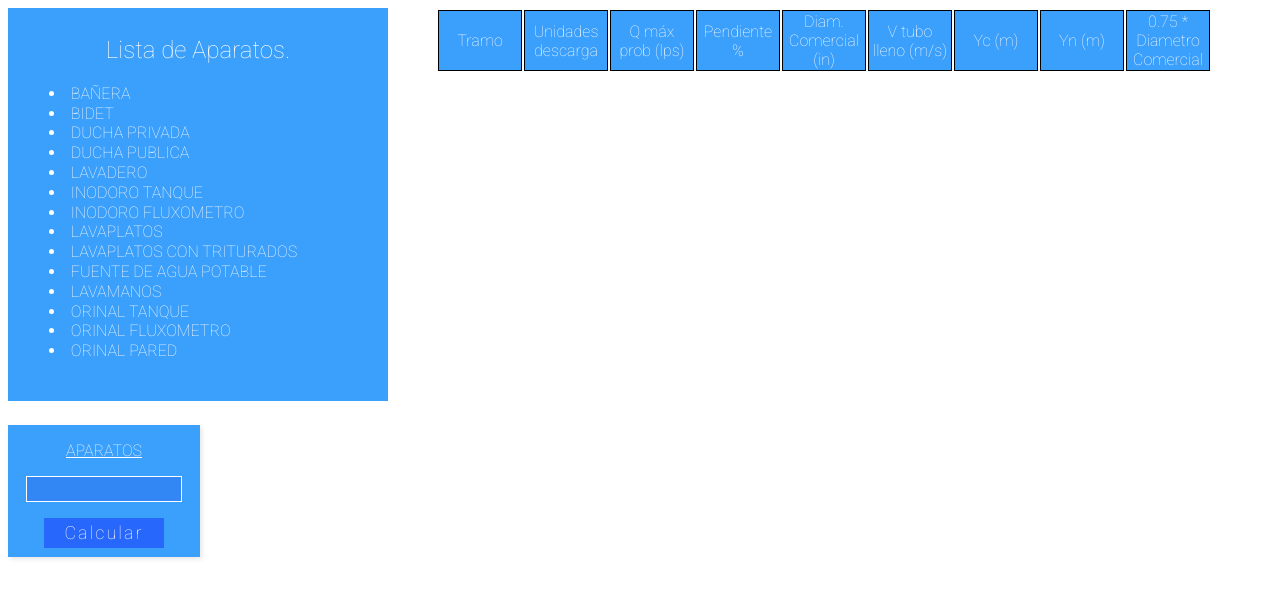
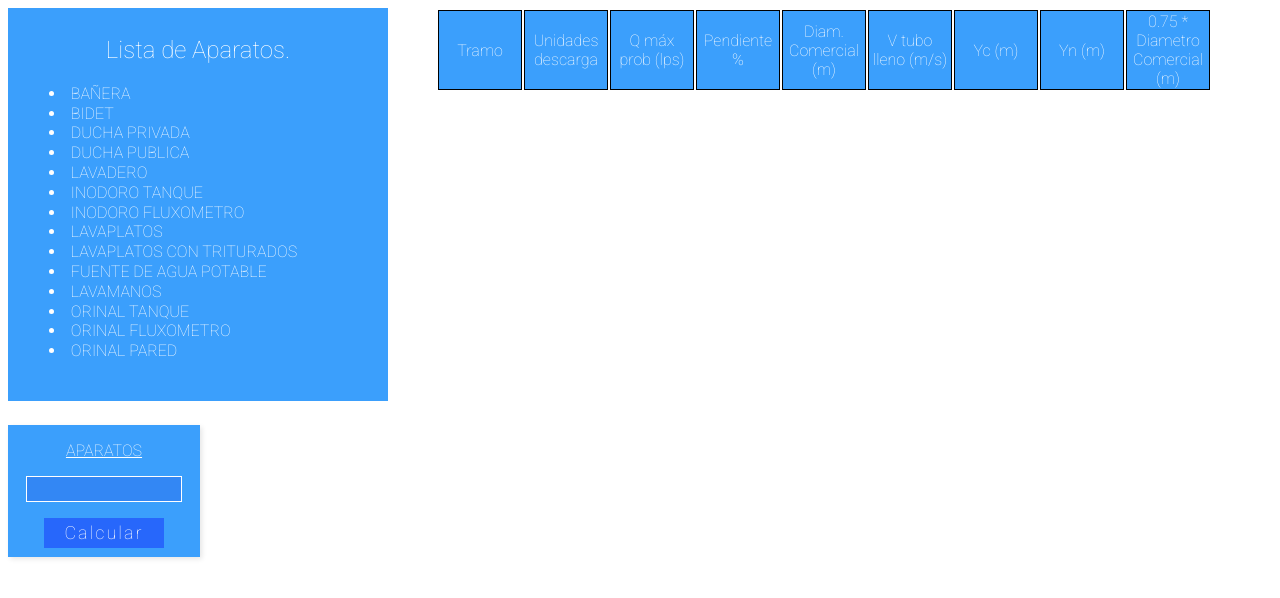
Before and after one commit to JoseCastroEnriquez/sistemadesagues, a plain HTML site: page index.html in a window 1280 px wide. Drawn offline with Linux system fonts and the light colour scheme.

Commit message:
Update index.html

```diff
--- a/index.html
+++ b/index.html
@@ -35,11 +35,11 @@
                 <th>Unidades descarga</th>
                 <th>Q máx prob (lps)</th>
                 <th>Pendiente %</th>
-                <th>Diam. Comercial (in)</th>
+                <th>Diam. Comercial (m)</th>
                 <th>V tubo lleno (m/s)</th>
                 <th>Yc (m)</th>
                 <th>Yn (m)</th>
-                <th>0.75 * Diametro Comercial</th>
+                <th>0.75 * Diametro Comercial (m)</th>
         </tr>
 
     </table>
```
